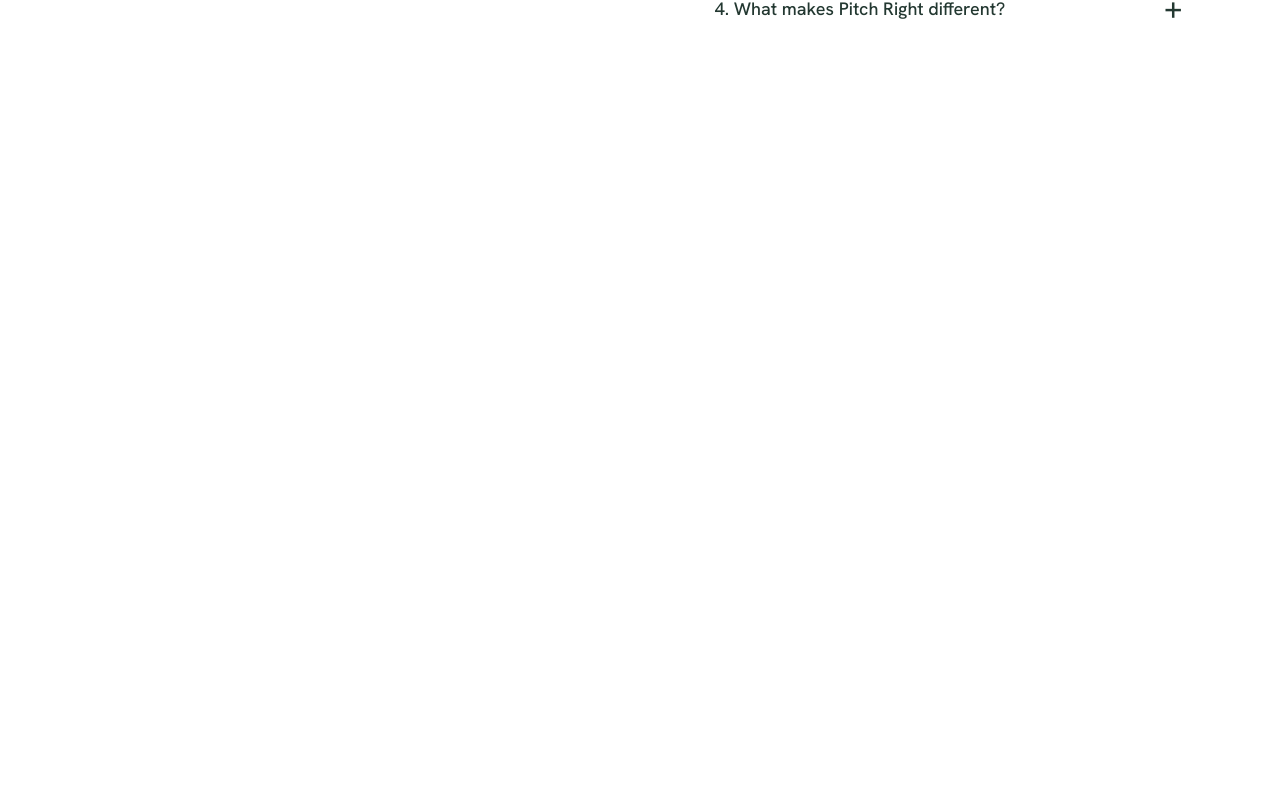
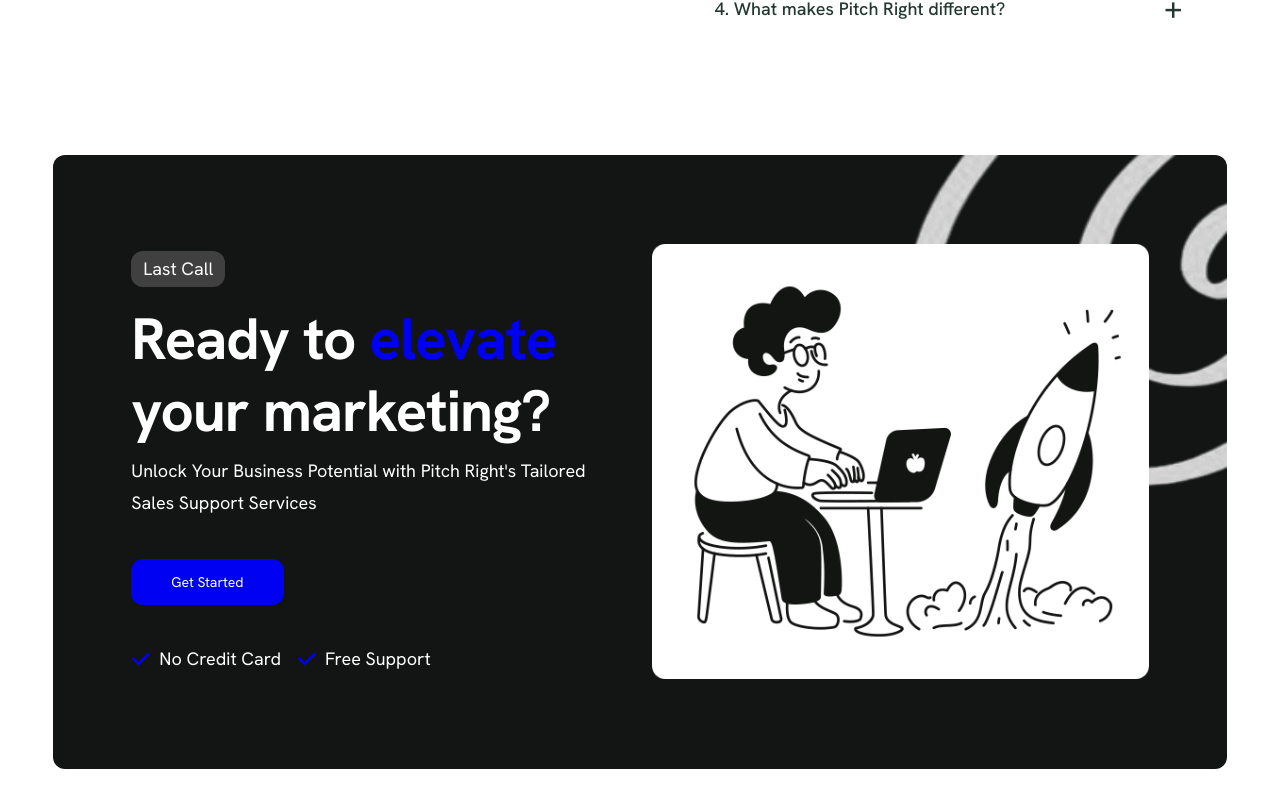
Before and after one commit to Yamin39/pitch-right, a React (Vite) app: page / in a window 1280 px wide. Shown: the part 7545-8352 px from the top of the page. Built offline with nearby package versions, Linux system fonts and the light colour scheme.

Commit message:
added bottom banner

```diff
--- /dev/null
+++ b/src/components/BottomBanner/BottomBanner.jsx
@@ -0,0 +1,45 @@
+import { FaCheck } from "react-icons/fa6";
+import BottomBannerImg from "../../assets/images/BottomBanner.png";
+import bottomBannerBg from "../../assets/images/bottom-banner-bg.png";
+
+const BottomBanner = () => {
+  return (
+    <div className="relative flex flex-col md:flex-row gap-10 justify-between items-center bg-[#131514] rounded-xl px-[3.2rem] sm:px-[4.875rem] py-[4rem] sm:py-[5.6rem] my-24">
+      <div className="text-white" data-aos="fade-up" data-aos-delay="100" data-aos-once={true}>
+        <p className="text-lg rounded-xl bg-[#3F403F] px-3 py-1 w-fit">Last Call</p>
+        <h1 className="text-[3rem] sm:text-[3.45rem] lg:text-[3.4rem] xl:text-[3.65rem] leading-[3.7rem] sm:leading-[4.5rem] -tracking-[0.063rem] font-bold mt-4">
+          Ready to <span className="text-[#0000f3]">elevate</span>
+          <br />
+          your marketing?
+        </h1>
+        <p className="max-w-[31.875rem] text-lg leading-8 mt-2">Unlock Your Business Potential with Pitch Right&apos;s Tailored Sales Support Services</p>
+        <label
+          htmlFor="name"
+          className="btn leading-[1.5rem] sm:leading-none font-normal min-h-0 h-auto text-white border-none bg-[#0000f3] hover:bg-[#0000f3] hover:brightness-90 mt-10 w-full sm:w-fit px-3 sm:px-10 py-4 rounded-xl"
+        >
+          Get Started
+        </label>
+        <div className="flex flex-col sm:flex-row gap-4 mt-10">
+          <div className="flex gap-2 items-center">
+            <FaCheck className="text-xl text-[#0000f3]" />
+            <p className="text-lg">No Credit Card</p>
+          </div>
+          <div className="flex gap-2 items-center">
+            <FaCheck className="text-xl text-[#0000f3]" />
+            <p className="text-lg">Free Support</p>
+          </div>
+        </div>
+      </div>
+      <div>
+        <div className="max-w-[32.938rem]">
+          <img className="relative z-[2] w-full" src={BottomBannerImg} data-aos="fade-up" data-aos-delay="100" data-aos-once={true} />
+        </div>
+      </div>
+      <div className="hidden md:block absolute w-[31.25rem] h-[28.125rem] top-0 right-0" data-aos="zoom-in" data-aos-delay="50" data-aos-once={true}>
+        <img className="w-full h-full" src={bottomBannerBg} />
+      </div>
+    </div>
+  );
+};
+
+export default BottomBanner;
--- a/src/pages/Home.jsx
+++ b/src/pages/Home.jsx
@@ -1,5 +1,6 @@
 import AboutUs from "../components/AboutUs/AboutUs";
 import Banner from "../components/Banner/Banner";
+import BottomBanner from "../components/BottomBanner/BottomBanner";
 import FacebookBranding from "../components/FacebookBranding/FacebookBranding";
 import Faq from "../components/Faq/Faq";
 import MoreServices from "../components/MoreServices/MoreServices";
@@ -33,12 +34,8 @@
         <div className="relative">
           <Faq></Faq>
         </div>
-
-
-
-
+        <BottomBanner></BottomBanner>
       </div>
-        <div className="h-[300vh]"></div>
     </>
   );
 };
```
Also changed, not shown: src/assets/images/BottomBanner.png (added), src/assets/images/bottom-banner-bg.png (added).
